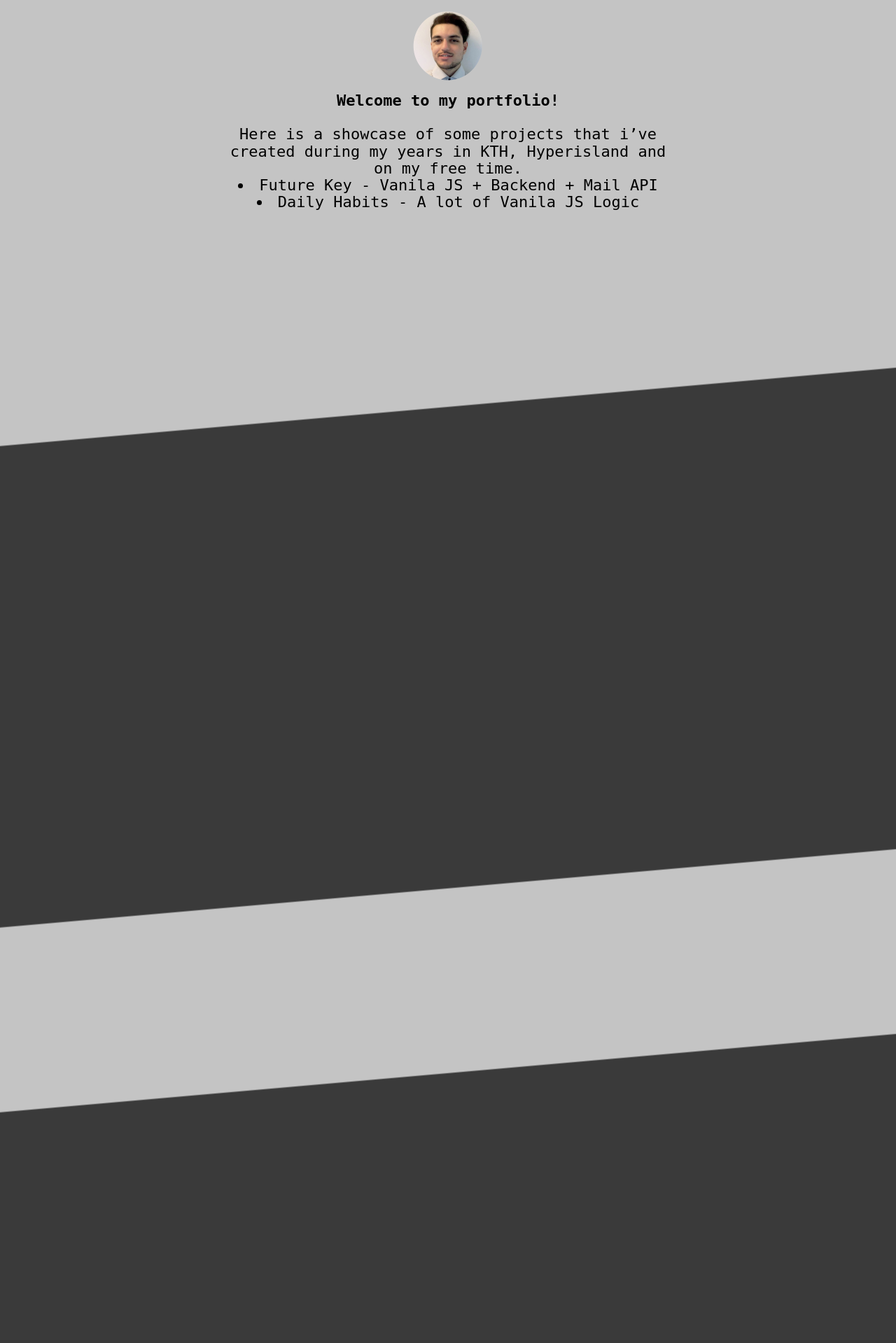
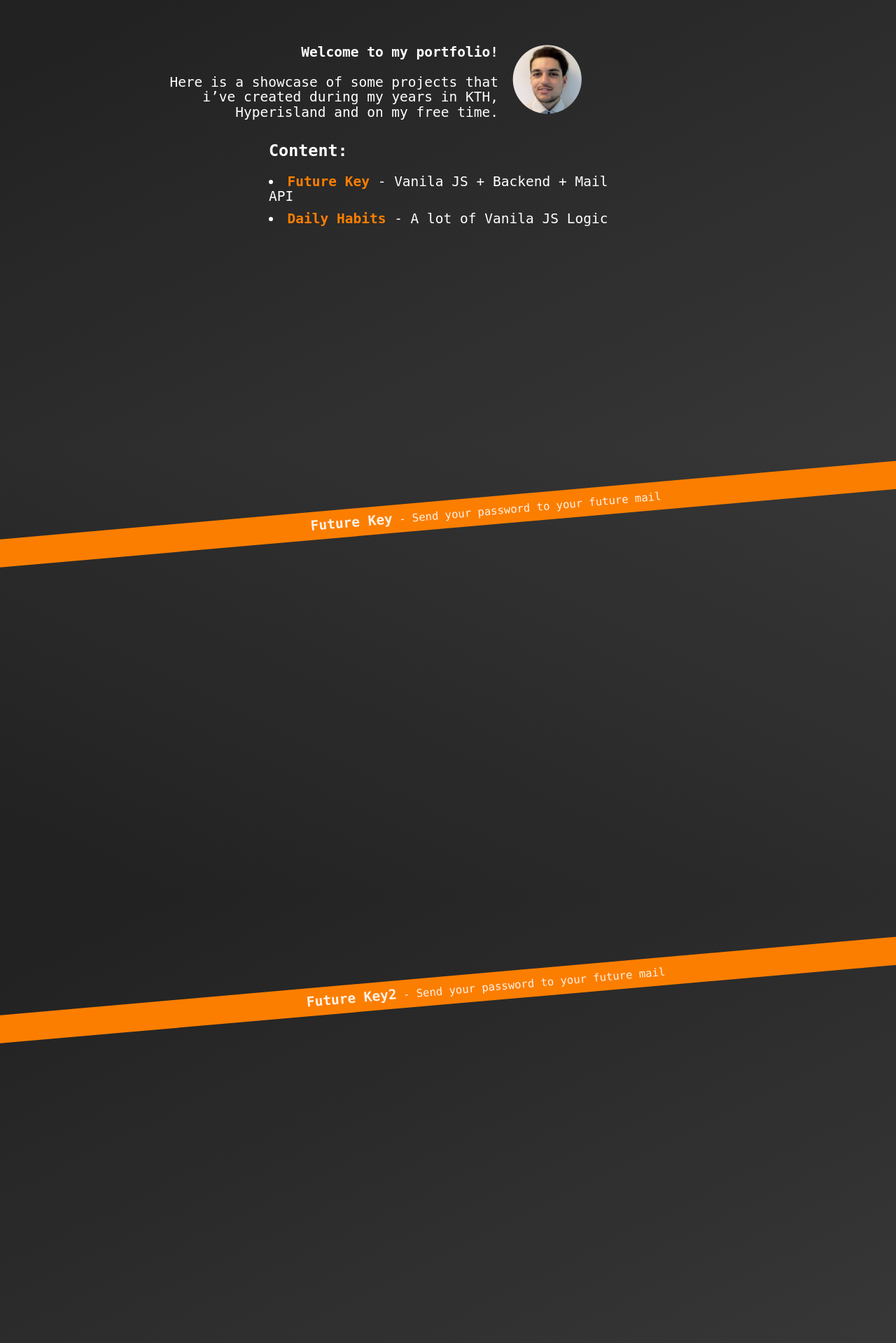
Before and after one commit to kol845/Portfolio, a Node server app: page /portfolio in a window 1280 px wide; the page is wider, and only the part inside the window is pictured. Shown: the part 50-1969 px from the top of that part at 70% size. Run offline with Node 20, Linux system fonts and the light colour scheme; some libraries are stand-ins or nearby versions.

Commit message:
Portfolio page design

```diff
--- a/public/css/portfolio.css
+++ b/public/css/portfolio.css
@@ -1,35 +1,129 @@
+:root {
+    --background_first: rgb(34,34,34);
+    --background_second: rgb(55,55,55);
+    /* --background_first: rgb(255,255,255);
+    --background_second: rgb(155, 155, 155); */
+  }
+li{
+    margin:10px 0px;
+}
+/* <intro> */
 #profile_picture{
-    margin: 2vh auto;
-
-
     height:100px;
-
+    float: right;
     display: block;
+    margin:0px 15vw 0px 20px;
 }
-
+#welcome_container{
+    text-align:right;
+    margin: 8vh auto 4vh auto;
+    width:50%;
+}
+#portf_welcome_message{
+    width:100%;
+    margin:auto;
+}
 #portf_intro_container{
-    height:100vh;
-    color:black;
-    font-size: 22px;
+    height:80vh;
+    color:white;
+    font-size: 1.5em;
     line-height: 1.1;
-    background-image: linear-gradient(-5deg, #3A3A3A 30%, #C4C4C4 calc(30% + 2px));
+    background-image: linear-gradient(to bottom right, var(--background_first) 10vh, var(--background_second));
     text-align: center;
 
 }
-#portf_welcome_message{
-    width:50%;
-    margin:auto;
+#portf_intro_container h2{
+    font-size: 1.2em;
+    font-weight: bold;
+    margin:30px auto 20px auto;
 }
 
+#portf_intro_container #content_container{
+    width:30%;
+    text-align: left;
+    margin: auto auto;
+}
+/* </intro> */
+
+.ribbon{
+    width:110vw;
+    position: absolute;
+    bottom:0;
+    left:-10px;
+    text-align: center;
+    transform: rotate(-5deg);
+
+    height:5vh;
+    background-color: #fc7e00;
+}
+
+.ribbon div{
+    margin: 0;
+    position: absolute;
+    top: 50%;
+    left: 50%;
+    -ms-transform: translate(-50%, -50%);
+    transform: translate(-50%, -50%);
+
+    text-align: center;
+    font-size: 1.2em;
+}
+.ribbon em{
+    font-weight: bold;
+    font-size: 1.25em;
+}
+.prim_bold{
+    color:#fc7e00;
+    font-weight: bold;
+}
 .section_container{
-    z-index: 0;
     height:80vh;
     width:100vw;
-    background-image: linear-gradient(-5deg, #3A3A3A 80%, #C4C4C4 calc(80% + 2px));
+    background-image: linear-gradient(to bottom right, var(--background_first) 10vh, var(--background_second));
 }
 .section_container_2{
-    z-index: 0;
     height:80vh;
     width:100vw;
-    background-image: linear-gradient(-5deg, #C4C4C4 30%, #3A3A3A calc(30% + 2px));
+    background-image: linear-gradient(to top right, var(--background_first) 10vh, var(--background_second));
 }
+
+@media only screen and (max-width: 1600px) {
+    #profile_picture{
+        margin:0px 10vw 0px 20px;
+    }
+
+  }
+@media only screen and (max-width: 1400px) {
+    #welcome_container{
+        width:70%;
+    }
+    #profile_picture{
+        margin:0px 20vw 0px 20px;
+    }
+    #portf_intro_container #content_container{
+        width:40%;
+
+    }
+}
+@media only screen and (max-width: 1200px) {
+    #welcome_container{
+        width:100%;
+    }
+    #profile_picture{
+        margin:0px 30vw 0px 20px;
+    }
+}
+@media only screen and (max-width: 1000px) {
+    #portf_intro_container #content_container{
+        width:80%;
+
+    }
+}
+@media only screen and (max-width: 700px) {
+    #portf_intro_container #content_container{
+        width:100%;
+    }
+    #profile_picture{
+        margin:0px 0vw 0px 20px;
+    }
+}
--- a/views/portfolio.hbs
+++ b/views/portfolio.hbs
@@ -11,24 +11,47 @@
         <div class="root">
             {{> header portfolioSelected=true}}
             <section id="portf_intro_container" class="section_container" style="background-color: orange;">
+                <div id="welcome_container">
                     <img id="profile_picture" src="public/images/portfolio/transparent_round_profile.png" alt="Profile picture">
                     <div id="portf_welcome_message">
                         <p style="font-weight: bold;">Welcome to my portfolio!</p><br/>
                         <p>Here is a showcase of some projects that i’ve created during my years in KTH, Hyperisland and on my free time.</p>
                     </div>
+                </div>
+
+                <div id="content_container">
+                    <h2>Content:</h2>
                     <div id="portf_content_container">
                         {{#each projects}}
-                        <li>{{this.context.headline}} - {{this.context.description}}</li>
+                            <li><em class="prim_bold">{{this.context.headline}}</em> - {{this.context.description}}</li>
                         {{/each}}
-
+                    </div>
                 </div>
             </section>
+            <div class="ribbon">
+                <div>
+                    <p><em>Future Key</em> - Send your password to your future mail</p>
+                </div>
+            </div>
+
             <section class="section_container_2">
 
             </section>
+
+            <div class="ribbon" style="bottom:-85vh">
+                <div>
+                    <p><em>Future Key2</em> - Send your password to your future mail</p>
+                </div>
+            </div>
+
             <section class="section_container">
 
             </section>
+            <div class="ribbon" style="bottom:-170vh">
+                <div>
+                    <p><em>Future Key3</em> - Send your password to your future mail</p>
+                </div>
+            </div>
             <section class="section_container_2">
 
             </section>
```
Also changed, not shown: public/css/home.css (+12 -0 lines). Lines whose indentation alone changed are shown as unchanged.
